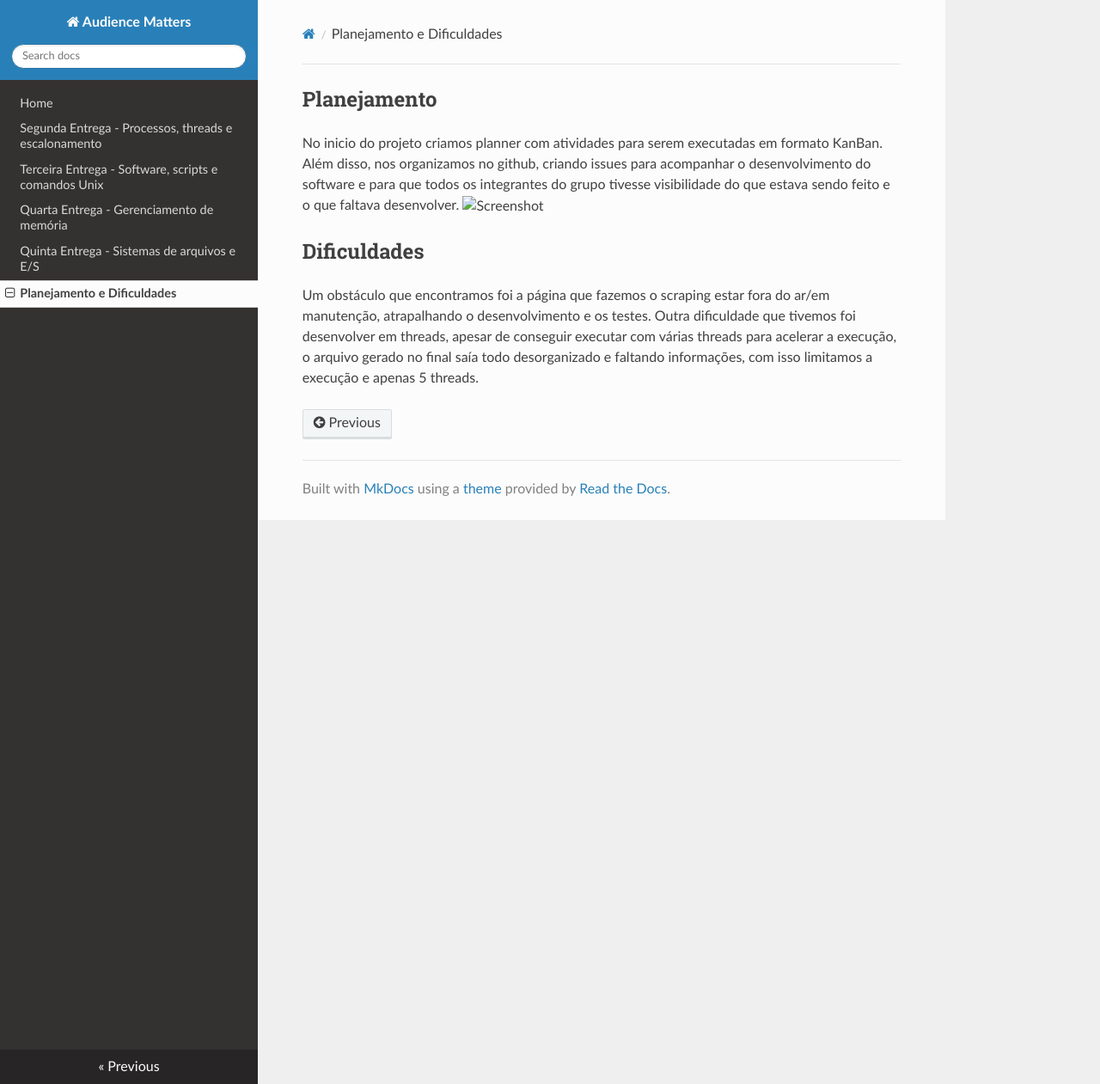
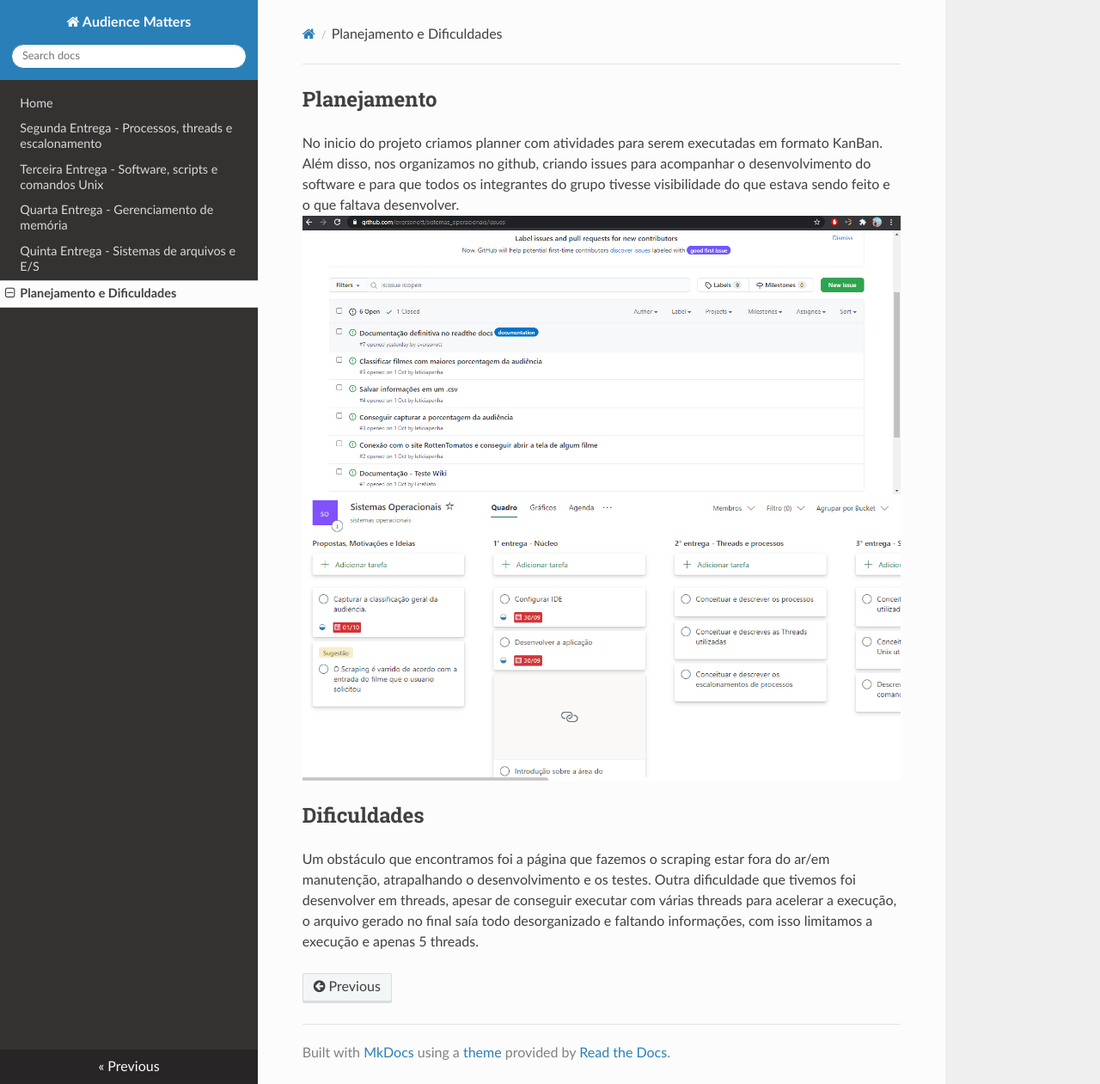
Before and after one commit to eversonott/sistemas_operacionais, an MkDocs documentation site: the page built from docs/entrega01.md, in a window 1280 px wide and 1261 px high. Shown: the whole window at 86% size. Built offline with MkDocs 1.6.1, drawn with Linux system fonts in a browser that asks for light colours; nearby versions of some CDN libraries.

Commit message:
adicionando imagem do planner

```diff
--- a/docs/entrega01.md
+++ b/docs/entrega01.md
@@ -1,6 +1,8 @@
 ## Planejamento
 No inicio do projeto criamos planner com atividades para serem executadas em formato KanBan. Além disso, nos organizamos no github, criando issues para acompanhar o desenvolvimento do software e para que todos os integrantes do grupo tivesse visibilidade do que estava sendo feito e o que faltava desenvolver.
-![Screenshot](images/issues.png)
+![Screenshot](images/issues.PNG)
+![Screenshot](images/planner.PNG)
+
 
 ##Dificuldades
 Um obstáculo que encontramos foi a página que fazemos o scraping estar fora do ar/em manutenção, atrapalhando o desenvolvimento e os testes.
```
Also changed, not shown: docs/images/planner.PNG (added).
